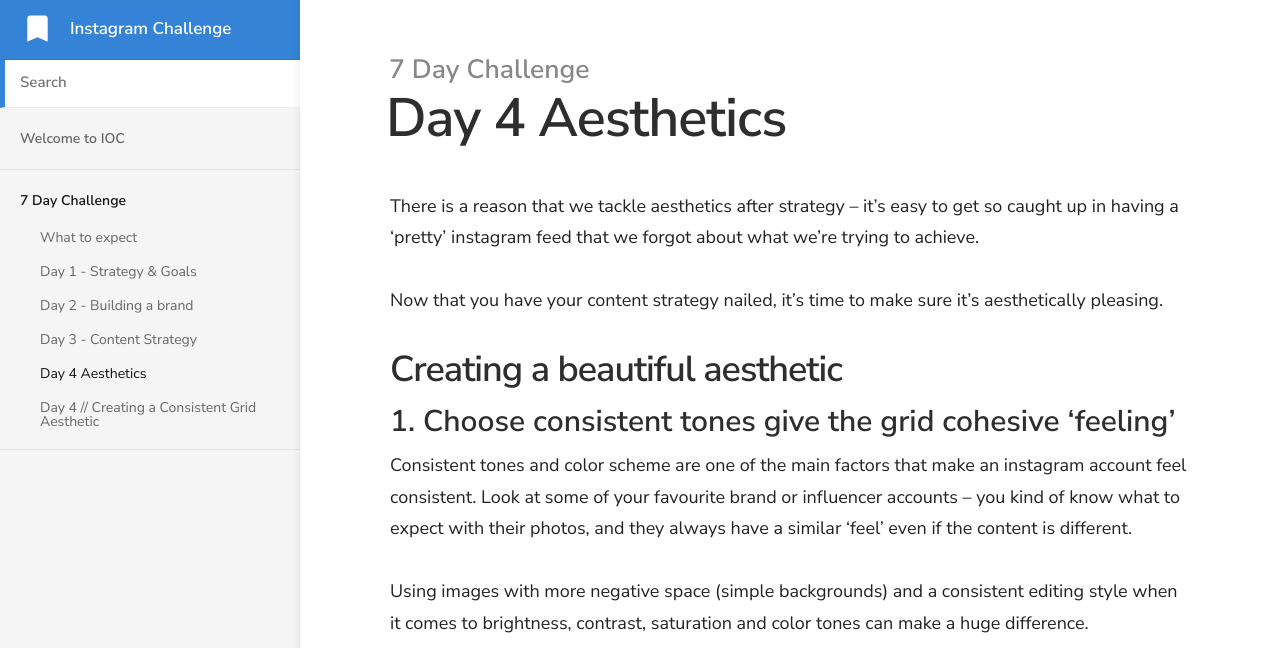
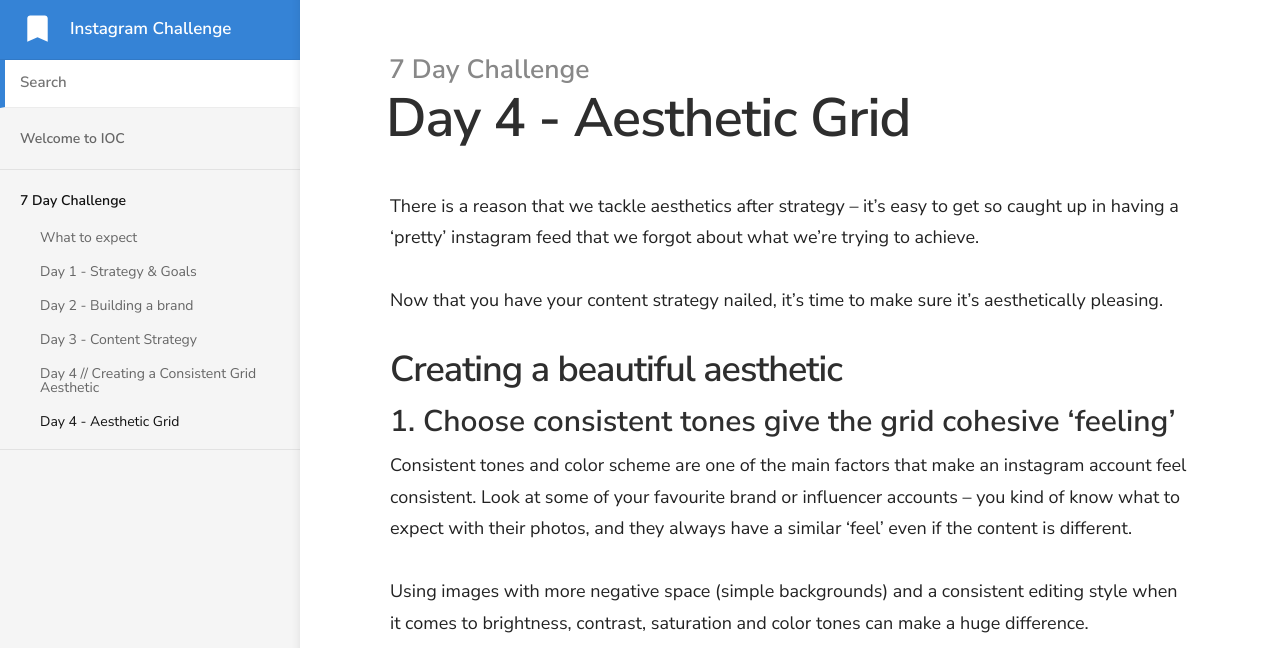
Before and after one commit to tinamayswinkels/7-day-instagram, a Jekyll site: the page built from _docs/a-7-Day-Challenge/day-4---aesthetics.md, in a window 1280 px wide and 900 px high, cut to the strip 0-648 px from the top of the window. Built offline with Jekyll 4.4.1, drawn with Linux system fonts in a browser that asks for light colours; nearby versions of some CDN libraries.

Commit message:
Updated '_docs/a-7-Day-Challenge/day-4---aesthetics.md' via CloudCannon

```diff
--- a/_docs/a-7-Day-Challenge/day-4---aesthetics.md
+++ b/_docs/a-7-Day-Challenge/day-4---aesthetics.md
@@ -1,7 +1,7 @@
 ---
-title:
+title: Day 4 - Aesthetic Grid
 category: 7 Day Challenge
-order: 2
+order: 4
 ---
 
 There is a reason that we tackle aesthetics after strategy – it's easy to get so caught up in having a 'pretty' instagram feed that we forgot about what we're trying to achieve.&nbsp;
```
